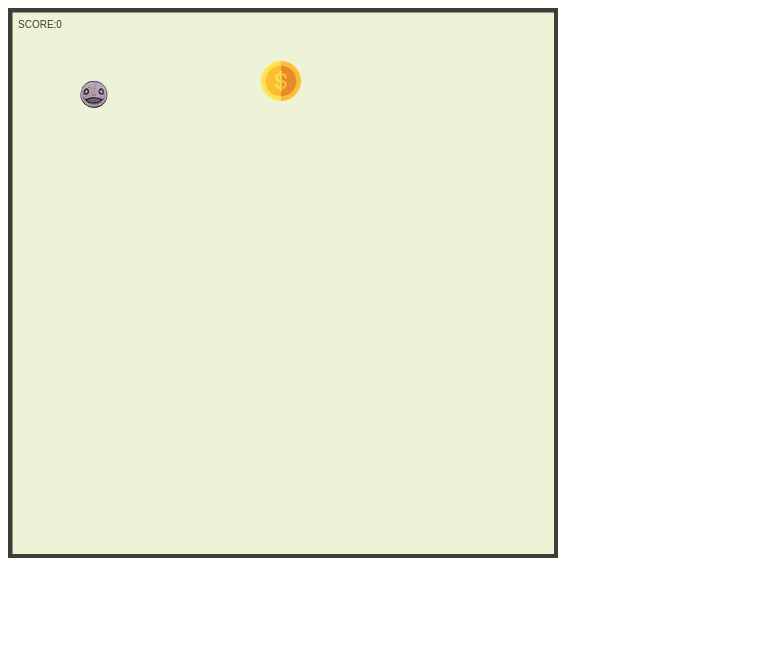
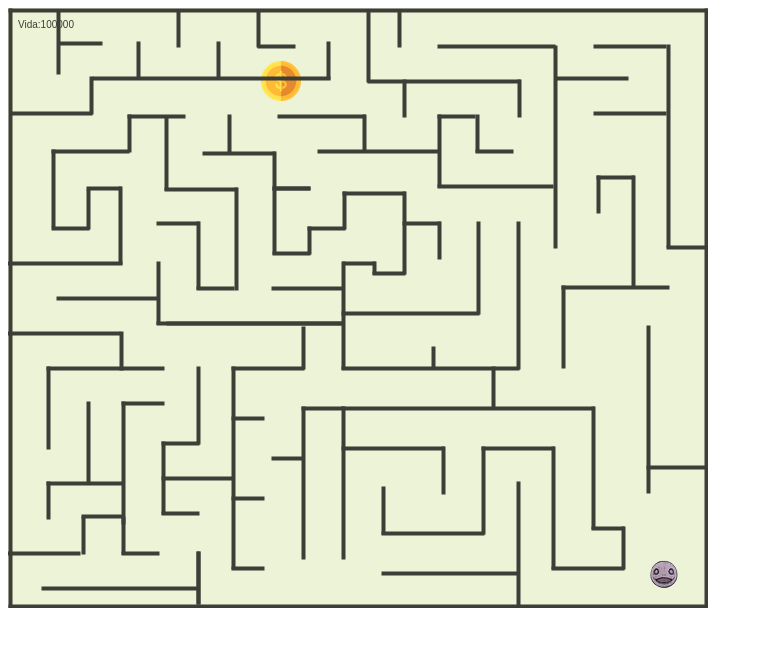
Before and after one commit to Daniel-Sanchez-111/ExamenWEB1, a plain HTML site: page laberinto.html in a window 1280 px wide. Shown: the whole page, without its empty margins (0-763 px from the left). Drawn offline with Linux system fonts and the light colour scheme.

Commit message:
Laberinto casi terminado

```diff
--- a/laberinto.html
+++ b/laberinto.html
@@ -4,20 +4,17 @@
 	<meta charset="utf-8">
 	<meta name="viewport" content="width=device-width, initial-scale=1">
 	<title>
-		Canvas
+		Laberinto
 	</title>
 	<style type="text/css">
-		/*canvas{
-			background-color: rgb(138, 138, 209);
-		}*/
+
 	</style>
 </head>
 <body>
 
-	<canvas id="mycanvas" width="550" height="550" >
-		Hola tu navegador no funciona
-	</canvas>
-
+			<canvas id="mycanvas" width="700" height="600" >
+				Hola tu navegador no funciona
+			</canvas>
 
 
 	<script type="text/javascript">
@@ -31,9 +28,172 @@
 		var paredes = null;
 		var direccion = '';
 		var score = 0;
+		var vida=100000;
 		var speed = 1;
 		var pause = false;
-		let pared = [new Cuadro(2,2,1,550,"black"),new Cuadro(2,2,550,1,"black"),new Cuadro(548,2,1,550,"black"),new Cuadro(2,548,550,1,"black")];
+
+		//Se crea un arreglo de objetos para las paredes
+		let pared = [
+		/*borde*/new Cuadro(2,2,1,600,"black"),
+		new Cuadro(2,2,700,1,"black"),
+		new Cuadro(2,598,700,1,"black"),
+		new Cuadro(698,2,1,600,"black"),
+		/*borde*/
+		new Cuadro(50,5,1,60,"black"),
+		new Cuadro(53,35,40,1,"black"),
+		new Cuadro(3,105,80,1,"black"),
+		new Cuadro(83,70,1,35,"black"),
+		new Cuadro(86,70,235,1,"black"),
+		new Cuadro(130,35,1,35,"black"),
+		new Cuadro(210,35,1,35,"black"),
+		new Cuadro(170,3,1,35,"black"),
+		new Cuadro(250,3,1,35,"black"),
+		new Cuadro(251,38,35,1,"black"),
+		new Cuadro(320,35,1,35,"black"),
+
+		new Cuadro(360,3,1,70,"black"),
+		new Cuadro(361,73,150,1,"black"),
+		new Cuadro(396,73,1,35,"black"),
+		new Cuadro(431,178,113,1,"black"),
+		new Cuadro(391,3,1,35,"black"),
+		new Cuadro(511,73,1,35,"black"),
+		new Cuadro(431,108,35,1,"black"),
+		new Cuadro(431,108,1,70,"black"),
+		new Cuadro(271,108,85,1,"black"),
+		new Cuadro(221,108,1,35,"black"),
+		new Cuadro(196,145,70,1,"black"),
+		new Cuadro(266,145,1,100,"black"),
+		new Cuadro(266,180,35,1,"black"),
+		new Cuadro(266,245,35,1,"black"),
+
+
+		new Cuadro(301,220,1,25,"black"),
+		new Cuadro(301,220,35,1,"black"),
+		new Cuadro(336,185,1,35,"black"),
+		new Cuadro(336,185,60,1,"black"),
+		new Cuadro(396,185,1,80,"black"),
+		new Cuadro(396,215,35,1,"black"),
+		new Cuadro(366,255,1,10,"black"),
+		new Cuadro(366,265,30,1,"black"),
+		new Cuadro(336,255,30,1,"black"),
+		new Cuadro(431,215,1,35,"black"),
+		new Cuadro(335,305,135,1,"black"),
+		new Cuadro(335,255,1,105,"black"),
+		new Cuadro(265,280,70,1,"black"),
+		new Cuadro(150,315,185,1,"black"),
+		new Cuadro(150,255,1,60,"black"),
+		new Cuadro(50,290,100,1,"black"),
+
+
+		new Cuadro(1,325,110,1,"black"),
+		new Cuadro(190,280,35,1,"black"),
+		new Cuadro(190,215,1,65,"black"),
+		new Cuadro(150,215,40,1,"black"),
+		new Cuadro(80,180,32,1,"black"),
+		new Cuadro(112,180,1,75,"black"),
+		new Cuadro(1,255,112,1,"black"),
+		new Cuadro(40,360,115,1,"black"),
+		new Cuadro(40,360,1,80,"black"),
+		new Cuadro(40,475,75,1,"black"),
+		new Cuadro(40,475,1,35,"black"),
+		new Cuadro(1,545,70,1,"black"),
+		new Cuadro(75,510,1,35,"black"),
+		new Cuadro(75,508,40,1,"black"),
+		new Cuadro(115,510,1,35,"black"),
+		new Cuadro(115,545,35,1,"black"),
+
+		new Cuadro(80,395,1,80,"black"),
+		new Cuadro(115,395,1,120,"black"),
+		new Cuadro(115,395,40,1,"black"),
+		new Cuadro(155,435,1,70,"black"),
+		new Cuadro(155,470,70,1,"black"),
+		new Cuadro(155,435,35,1,"black"),
+		new Cuadro(190,545,1,50,"black"),
+		new Cuadro(190,545,1,50,"black"),
+		new Cuadro(35,580,155,1,"black"),
+
+
+		new Cuadro(190,360,1,75,"black"),
+		new Cuadro(225,360,1,200,"black"),
+		new Cuadro(225,410,30,1,"black"),
+		new Cuadro(265,450,30,1,"black"),
+		new Cuadro(225,490,30,1,"black"),
+		new Cuadro(295,400,40,1,"black"),
+		new Cuadro(335,400,1,150,"black"),
+		new Cuadro(335,440,100,1,"black"),
+		new Cuadro(485,360,1,40,"black"),
+
+		new Cuadro(335,360,175,1,"black"),
+		new Cuadro(425,340,1,20,"black"),
+		new Cuadro(335,400,250,1,"black"),
+		new Cuadro(585,400,1,120,"black"),
+		new Cuadro(585,520,30,1,"black"),
+		new Cuadro(615,520,1,40,"black"),
+
+		new Cuadro(435,440,1,45,"black"),
+		new Cuadro(375,480,1,45,"black"),
+		new Cuadro(375,525,100,1,"black"),
+		new Cuadro(475,440,1,85,"black"),
+		new Cuadro(475,440,70,1,"black"),
+
+		new Cuadro(545,440,1,120,"black"),
+		new Cuadro(545,560,70,1,"black"),
+		new Cuadro(375,565,135,1,"black"),
+
+		new Cuadro(510,475,1,130,"black"),
+
+		new Cuadro(225,560,30,1,"black"),
+		new Cuadro(225,360,70,1,"black"),
+
+		new Cuadro(295,320,1,40,"black"),
+		new Cuadro(295,400,1,150,"black"),
+
+
+		new Cuadro(155,505,35,1,"black"),
+
+		new Cuadro(113,325,1,36,"black"),
+		new Cuadro(160,315,175,1,"black"),
+		new Cuadro(470,215,1,90,"black"),
+		new Cuadro(510,215,1,145,"black"),
+		new Cuadro(158,111,1,70,"black"),
+		new Cuadro(158,181,70,1,"black"),
+		new Cuadro(228,181,1,100,"black"),
+		new Cuadro(266,180,35,1,"black"),
+
+
+		new Cuadro(121,108,55,1,"black"),
+		new Cuadro(121,108,1,35,"black"),
+		new Cuadro(45,143,75,1,"black"),
+		new Cuadro(45,143,1,75,"black"),
+		new Cuadro(45,220,35,1,"black"),
+		new Cuadro(80,183,1,37,"black"),
+		new Cuadro(311,143,120,1,"black"),
+		new Cuadro(356,108,1,35,"black"),
+
+		new Cuadro(469,108,1,35,"black"),
+		new Cuadro(469,143,35,1,"black"),
+		new Cuadro(547,39,1,200,"black"),
+		new Cuadro(431,38,115,1,"black"),
+		new Cuadro(549,70,70,1,"black"),
+		new Cuadro(587,38,70,1,"black"),
+		new Cuadro(660,38,1,200,"black"),
+
+
+
+		new Cuadro(660,239,50,1,"black"),
+		new Cuadro(625,169,1,110,"black"),
+		new Cuadro(590,169,35,1,"black"),
+		//por aqui
+		new Cuadro(590,169,1,35,"black"),
+		new Cuadro(555,279,105,1,"black"),
+		new Cuadro(555,279,1,80,"black"),
+		new Cuadro(640,319,1,165,"black"),
+		new Cuadro(640,459,60,1,"black"),
+
+
+		new Cuadro(587,105,70,1,"black"),
+		];
+
 		var personaje = new Image();
 		var coin = new Image();
 
@@ -48,7 +208,7 @@
 			cv = document.getElementById('mycanvas');
 			ctx = cv.getContext('2d');
 
-			player1 = new Cuadro(70,70,40,40,"red");
+			player1 = new Cuadro(640,550,30,30,"red");
 
 			player2 = new Cuadro(getRandomInt(500),getRandomInt(500),40,40,"yellow");
 
@@ -68,21 +228,20 @@
 			window.requestAnimationFrame(paint)
 
 			ctx.fillStyle = "#ECF3D7";
-			ctx.fillRect(0,0,550,550);
+			ctx.fillRect(0,0,700,600);
 			ctx.lineWidth = 6;
 			ctx.strokeStyle = "#3D3E37";
-			ctx.strokeRect(1,1,548,548);
+
 			ctx.lineWidth = 3;
-			ctx.fillStyle = "#3D3E37";
-			ctx.fillText("SCORE:"+score, 10,20)
-
-
-
 			//player1.pintar(ctx);
 			ctx.drawImage(personaje,player1.x,player1.y)
 
 			//player2.pintar(ctx);
 			ctx.drawImage(coin,player2.x,player2.y)
+
+			ctx.fillStyle = "#3D3E37";
+			ctx.fillText("Vida:"+vida, 10,20)
+
 			for(let i=0;i<pared.length;i++){
 				paredes = pared[i];
 				paredes.pintar(ctx);
@@ -91,13 +250,23 @@
 			if (pause) {
 
 				ctx.fillStyle = "rgba(0,0,0,0.5)";
-				ctx.fillRect(0,0,550,550);
+				ctx.fillRect(0,0,700,600);
 
 				ctx.fillStyle = "white";
-				ctx.fillText('P A U S E', 250,250)
+				ctx.fillText('P A U S E', 300,300)
 
 			}else{
-				update();
+				if (vida<=0) {
+				ctx.fillStyle = "rgba(255,0,0,0.8)";
+				ctx.fillRect(0,0,700,600);
+
+				ctx.fillStyle = "white";
+				ctx.fillText('M O R I S T E', 300,300)
+				vida=0;
+				sound1.pause();
+				}else{
+					update();
+				}
 			}
 
 
@@ -110,34 +279,26 @@
 			if (direccion == 'up') {
 				player1.y -= speed;
 
-				if (player1.y<0) {
-					player1.y = 500;
-				}
+
 			}
 
 			//abajo
 			if (direccion == 'down') {
 				player1.y += speed;
 
-				if (player1.y>550) {
-					player1.y = 0;
-				}
+
 			}
 
 			//izquierda
 			if (direccion == 'left') {
 				player1.x -= speed;
-				if (player1.x<0) {
-					player1.x = 500;
-				}
+
 			}
 
 			//derecha
 			if (direccion == 'right') {
 				player1.x += speed;
-				if (player1.x>550) {
-					player1.x = 0;
-				}
+
 			}
 
 			if (player1.se_tocan(player2)) {
@@ -153,6 +314,8 @@
 			}
 			for(var i=0;i<pared.length;i++){
 				if (player1.se_tocan(pared[i])) {
+					vida-=300;
+
 					if (direccion == 'up') {
 						player1.y += speed;
 					}
```
